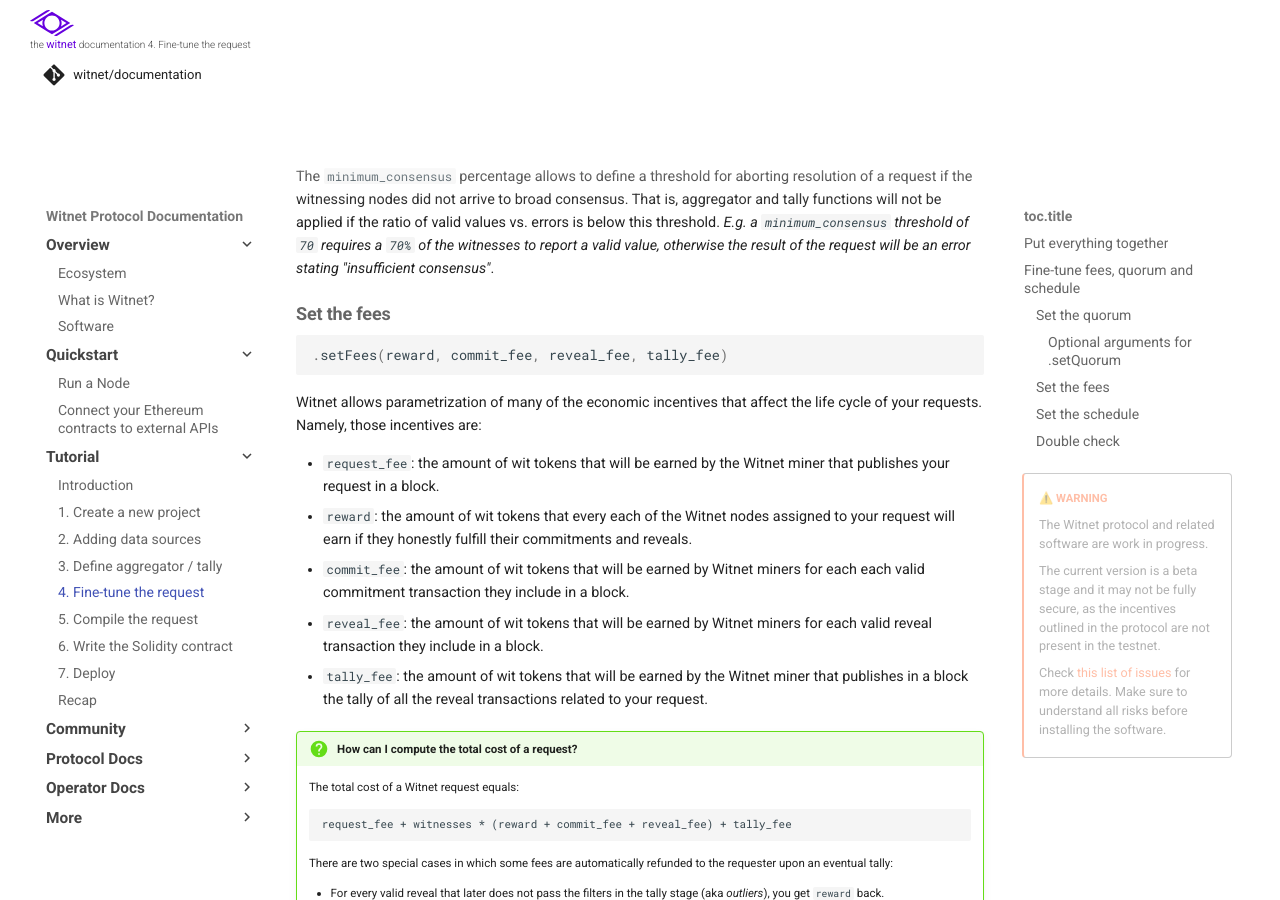
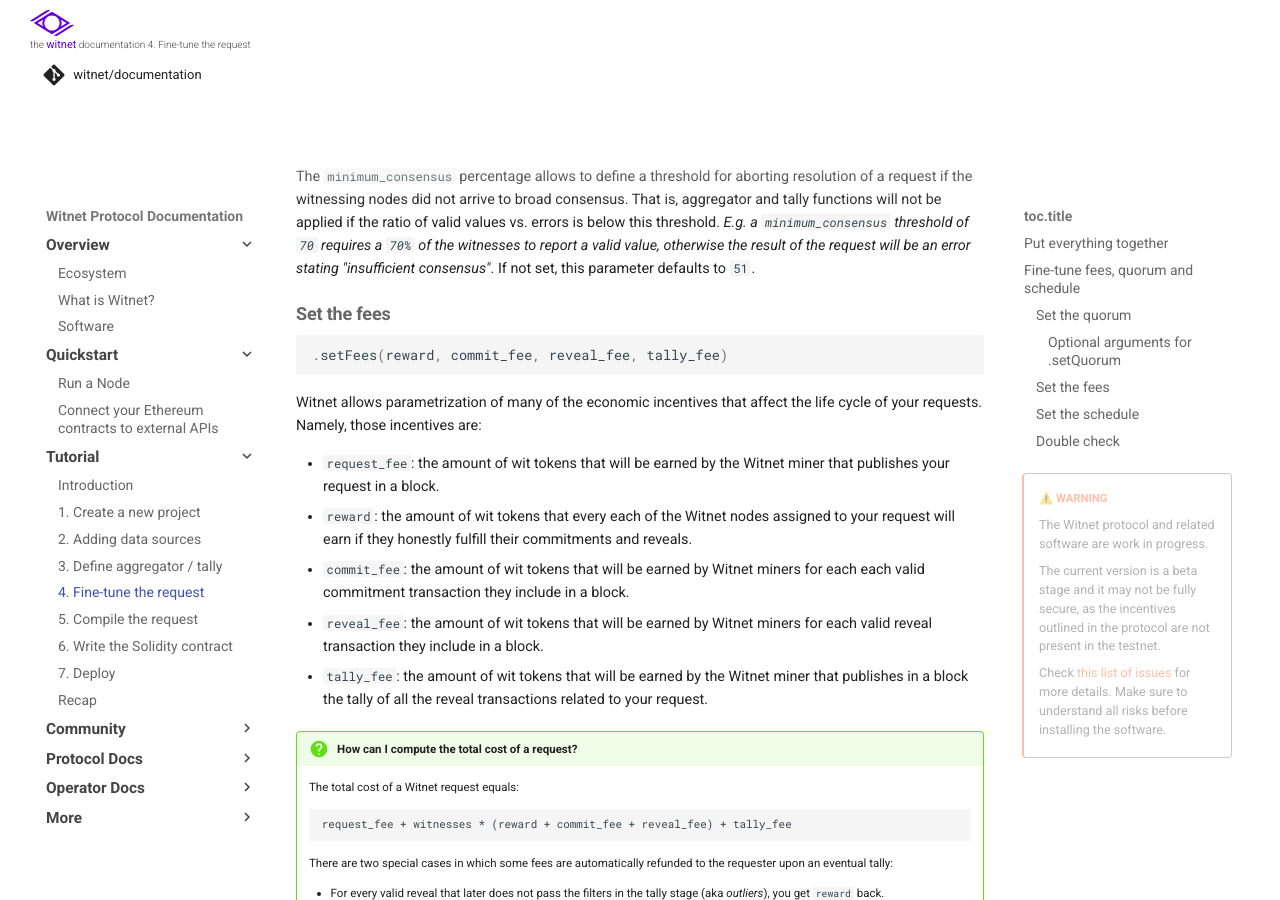
Before and after one commit to witnet/documentation, an MkDocs documentation site: the page built from docs/tutorials/bitcoin-price-feed/fine-tuning.md, in a window 1280 px wide and 900 px high, scrolled down 1832 px. Built offline with MkDocs 1.6.1 and Material for MkDocs 9.7.7, drawn with Linux system fonts in a browser that asks for light colours; some web fonts are replaced; comment, search, counter and statistics services are not loaded.

Commit message:
Add default minimum_consensus value

````diff
--- a/docs/tutorials/bitcoin-price-feed/fine-tuning.md
+++ b/docs/tutorials/bitcoin-price-feed/fine-tuning.md
@@ -106,7 +106,8 @@ to broad consensus. That is, aggregator and tally functions will not be
 applied if the ratio of valid values vs. errors is below this threshold.
 *E.g. a `minimum_consensus` threshold of `70` requires a `70%` of the
 witnesses to report a valid value, otherwise the result of the request
-will be an error stating "insufficient consensus"*.
+will be an error stating "insufficient consensus"*. If not set, this
+parameter defaults to `51`.
 
 ### Set the fees
 ```javascript
````
